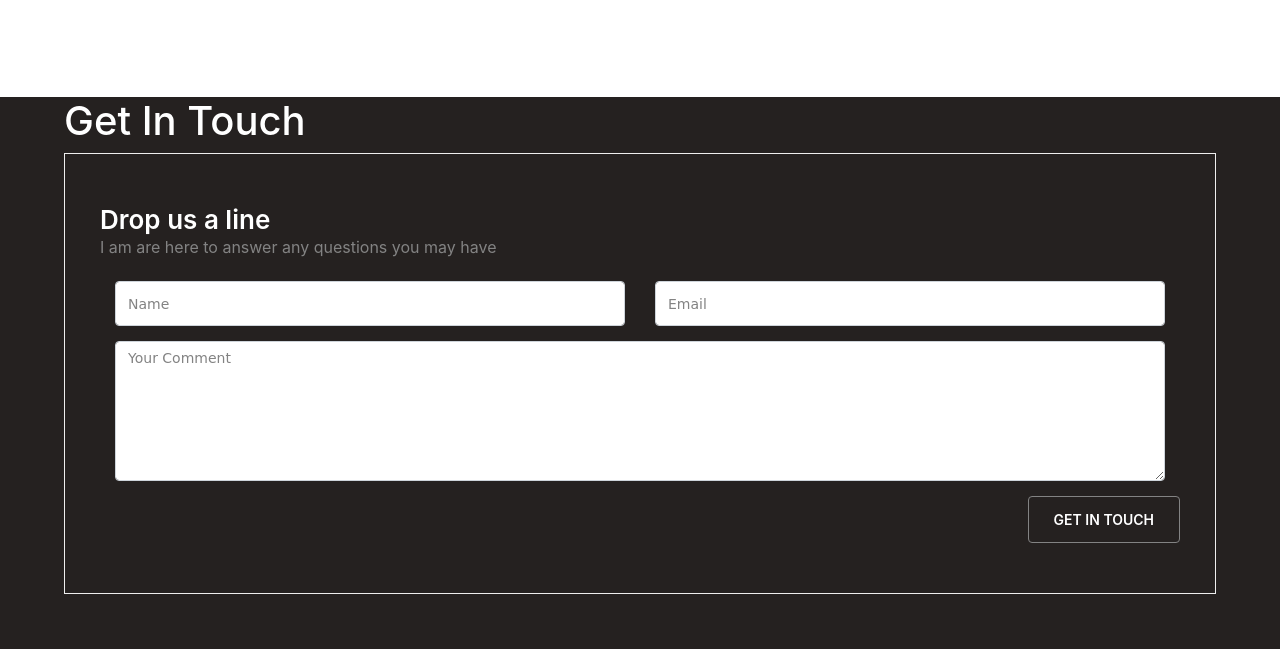
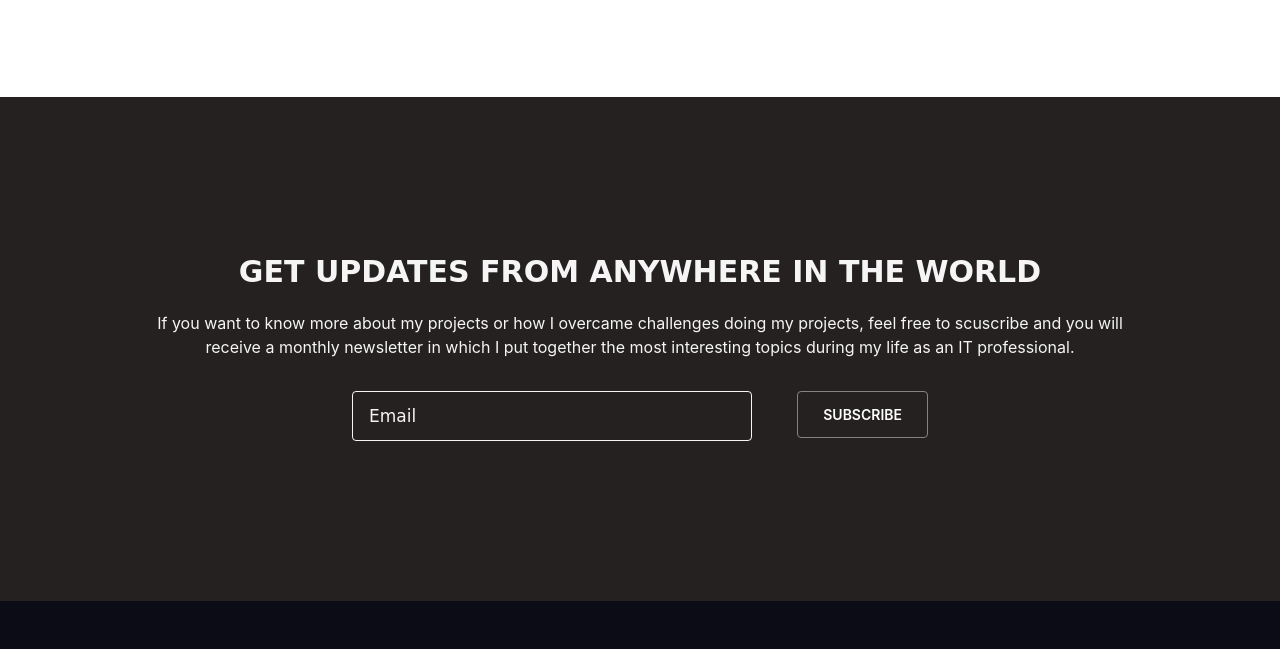
Before and after one commit to johnnyboysydney/Portfolio, a plain HTML site: page index.html in a window 1280 px wide. Shown: the part 6761-7410 px from the top of the page. Drawn offline with nearby package versions, Linux system fonts and the light colour scheme; files whose address does not match are found by name.

Commit message:
Fixing some issues

```diff
--- a/index.html
+++ b/index.html
@@ -616,8 +616,9 @@
         </section>
         <!-- ======================= End Blog Section ======================= -->
 
+        <!-- === ==== ==== ==== ====  Under Construction Area ==== ==== =====  -->
         <!-- ======================= Start Contact Us ======================= -->
-        <section class="contact-us" id="contact">
+        <!-- <section class="contact-us" id="contact">
             <div class="container">
                 <div class="row">
                     <div class="section-title text-center">
@@ -653,46 +654,7 @@
                     </div>
                 </div>
             </div>
-        </section>
-        <!-- =======================  End Contact Us  =======================  -->
-        <!-- === ==== ==== ==== ====  Under Construction Area ==== ==== =====  -->
-<!-- <        <section class="contact-us" id="contact">
-            <div class="container">
-                <div class="row">
-                    <div class="section-title text-center">
-                        <h1>Get In Touch</h1>
-                    </div>
-                </div>
-                <div class="row">
-                    <div class="contact-form">
-                        <div class="row">
-                            <div class="text">
-                                <h2>Drop us a line</h2>
-                                <p>I am are here to answer any questions you may have</p>
-                            </div>
-                        </div>
-                        <div class="row space-between">
-                            <div class="col-6">
-                                <input type="text" id="name" required class="form-control" name="" placeholder="Name">
-                            </div>
-                            <div class="col-6">
-                                <input type="text" id="email" required class="form-control" name="" placeholder="Email">
-                            </div>
-                        </div>
-                        <div class="row">
-                            <div class="col-12">
-                                <textarea class="form-control" id="subject" required placeholder="Your Comment"></textarea>
-                            </div>
-                        </div>
-                        <div class="row">
-                            <div class="button text-right">
-                                <a href="mailto:john.merchan@gmail.com">Get in Touch</a>
-                            </div>
-                        </div>
-                    </div>
-                </div>
-            </div>
-        </section> -->
+        </section>  -->
         <!-- =======================  End Contact Us  =======================  -->
 
         <!--  ======================  Subscribe me Area =====================  -->
```
